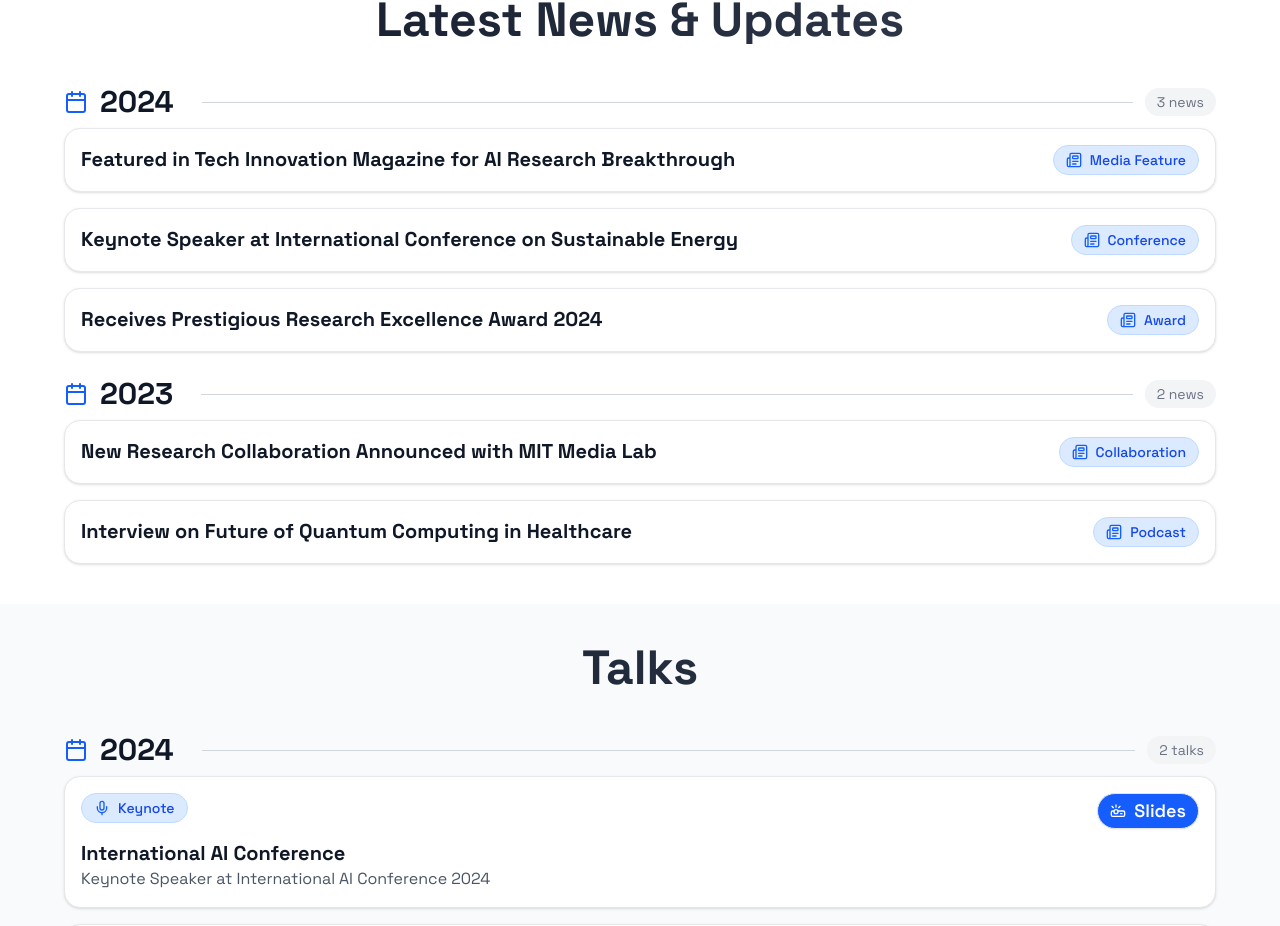
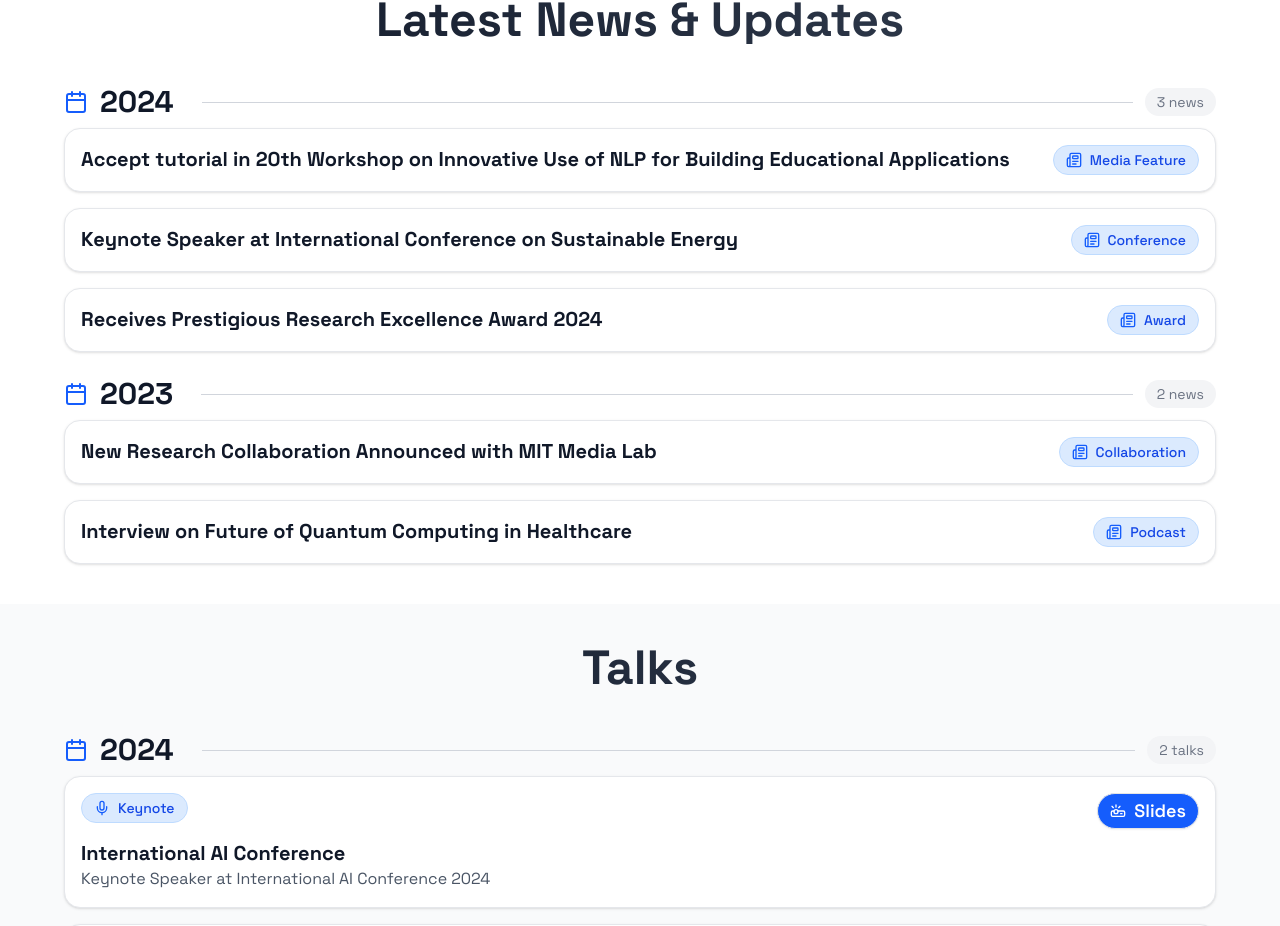
Before and after one commit to MahaZainab/MahaZainab.github.io, a React (Vite) app: page / in a window 1280 px wide. Shown: the part 1845-2771 px from the top of the page. Built offline with nearby package versions, Linux system fonts and the light colour scheme.

Commit message:
Auto commit on save

```diff
--- a/src/data/content.ts
+++ b/src/data/content.ts
@@ -116,7 +116,7 @@ export const publications: Publication[] = [
 export const news: News[] = [
   {
     id: 1,
-    title: "Featured in Tech Innovation Magazine for AI Research Breakthrough",
+    title: "Accept tutorial in 20th Workshop on Innovative Use of NLP for Building Educational Applications",
     year: "2024",
     category: "Media Feature",
   },
```
